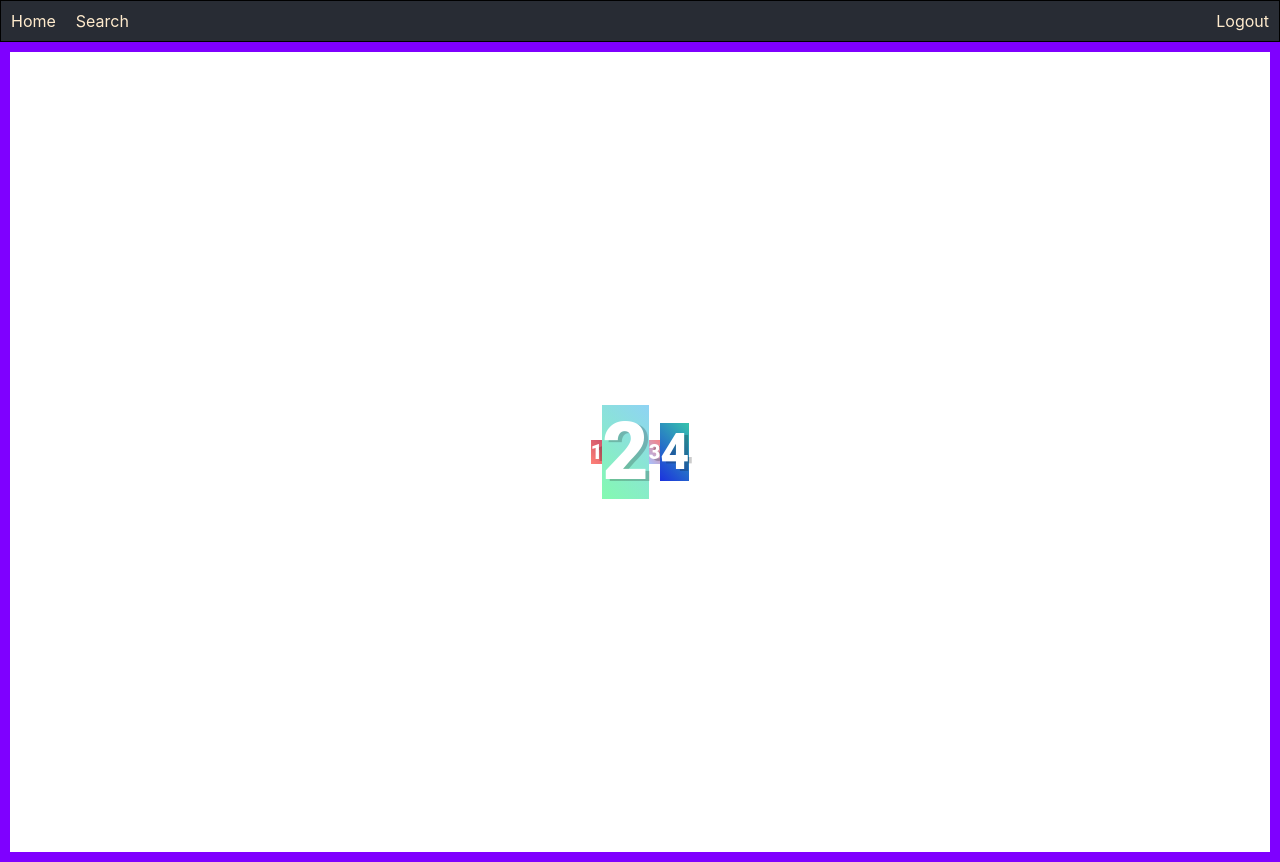
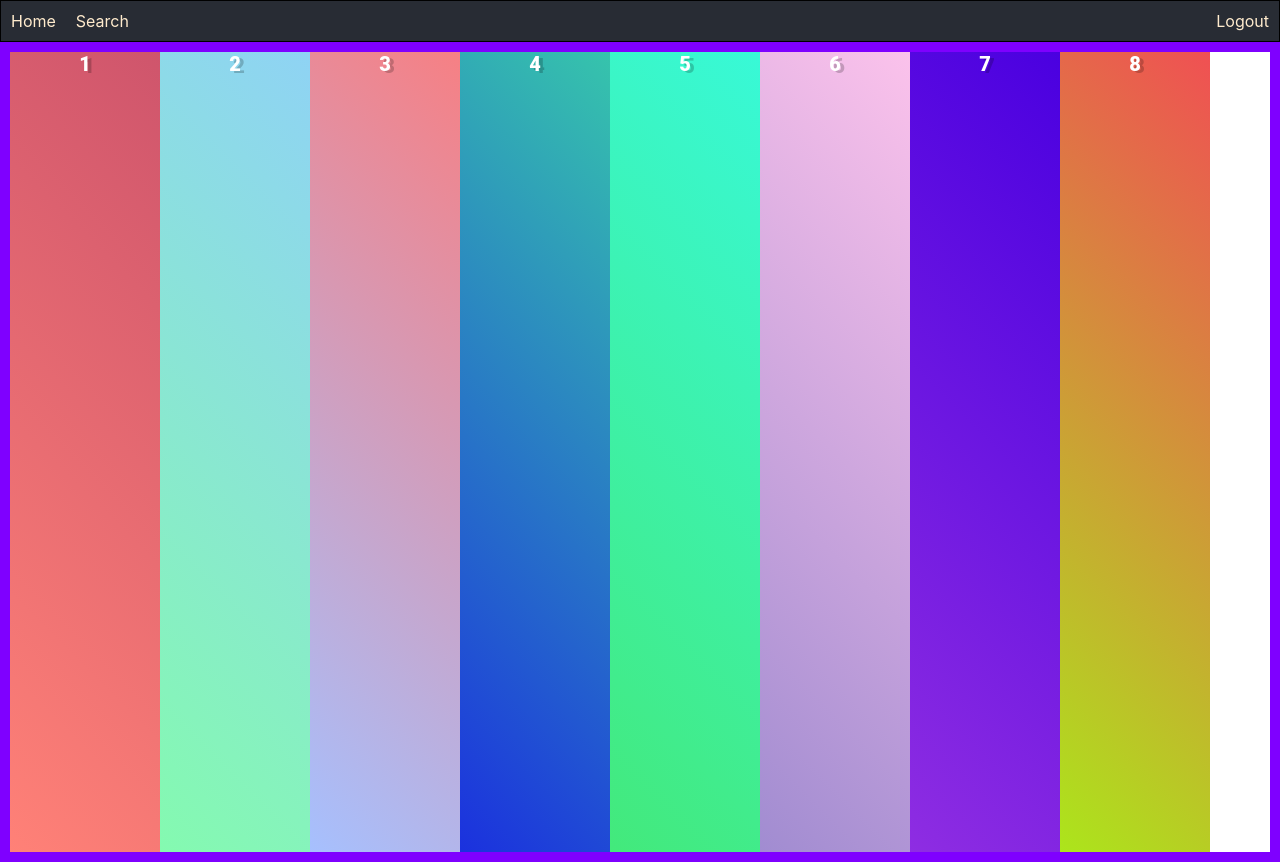
Before and after one commit to LastOneInMatrix/FlexGridTrialTrip, a React (Create React App) app: page / in a window 1280 px wide. Built offline with nearby package versions, Linux system fonts and the light colour scheme.

Commit message:
-- align-content выравнивание как и justify-content только для поперечной оси

```diff
--- a/src/App.module.css
+++ b/src/App.module.css
@@ -66,20 +66,13 @@
   /*flex-direction: column;*/
   display: flex;
   min-height: 100vh;
-  align-items: center;
-  justify-content: center;
+  align-contetns: center;
+  flex-wrap: wrap;
   /*align-items: stretch | flex-start | flex-end | center | baseline | first baseline | last baseline | start | end | self-start | self-end + ... safe | unsafe;*/
 }
 
 .flexItem {
-  /*width: 100px;*/
-}
-.item2 {
-  font-size: 80px;
-}
-
-.item4 {
-  font-size: 50px;
+  width: 150px;
 }
 
 
--- a/src/App.tsx
+++ b/src/App.tsx
@@ -14,10 +14,10 @@ function App() {
                 <div className={style.flexItem + ' ' + style.item2}>2</div>
                 <div className={style.flexItem + ' ' + style.item3}>3</div>
                 <div className={style.flexItem + ' ' + style.item4}>4</div>
-                {/*<div className={style.flexItem + ' ' + style.item5}>5</div>*/}
-                {/*<div className={style.flexItem + ' ' + style.item6}>6</div>*/}
-                {/*<div className={style.flexItem + ' ' + style.item7}>7</div>*/}
-                {/*<div className={style.flexItem + ' ' + style.item8}>8</div>*/}
+                <div className={style.flexItem + ' ' + style.item5}>5</div>
+                <div className={style.flexItem + ' ' + style.item6}>6</div>
+                <div className={style.flexItem + ' ' + style.item7}>7</div>
+                <div className={style.flexItem + ' ' + style.item8}>8</div>
             </div>
     </div>
   );
```
